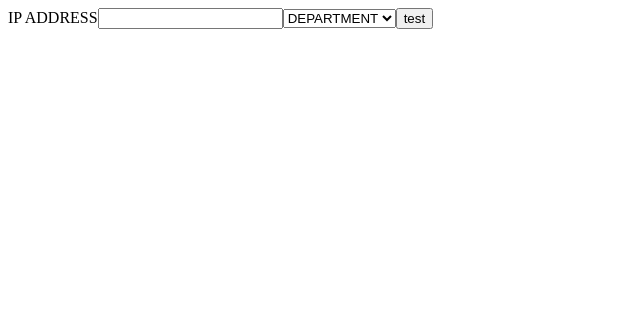
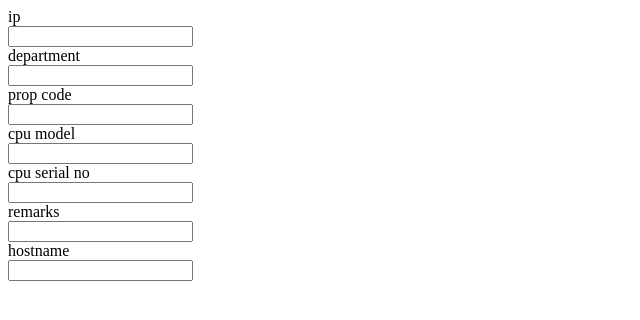
Before and after one commit to AALAdrian/uerm-system, a React (Vite) app in the folder system/: page / in a window 1280 px wide. Shown: the top 320 px of the page, without its empty margins (0-640 px from the left). Built offline with nearby package versions, Linux system fonts and the light colour scheme.

Commit message:
second commit

```diff
--- a/system/src/App.css
+++ b/system/src/App.css
@@ -0,0 +1,3 @@
+.app-container input{
+    display: block;
+}
--- a/system/src/App.jsx
+++ b/system/src/App.jsx
@@ -2,11 +2,28 @@ import React from 'react'
 import {BrowserRouter} from 'react-router-dom'
 import { useState } from 'react';
 import axios from 'axios';
+import './App.css'
 
 function App() {
 
   const [ipAddress, setIpAddress] = useState('');
+  const [ip, setIp] = useState();
+  const [department, setDepartment] = useState();
+  const [propCode, setPropCode] = useState();
+  const [cpuModel, setCpuModel] = useState();
+  const [serialNum, setSerialNum] = useState();
+  const [remarks, setRemarks] = useState()
+  const [hostname, setHostname] = useState()
+
+
+
+
+
+
+
+
   function handleTestButton(){
+    console.log('you are clicking the button')
     axios.get('/api/encode').
     then(res => {
       console.log(res)
@@ -19,6 +36,34 @@ function App() {
   return (
     <div className='app-container'>
 
+      <label>ip</label>
+      <input></input>
+
+      <label>department</label>
+      <input></input>
+
+      <label>prop code</label>
+      <input></input>
+
+      <label>cpu model</label>
+      <input></input>
+
+      <label>cpu serial no</label>
+      <input></input>
+
+      <label>remarks</label>
+      <input></input>
+
+      <label>hostname</label>
+      <input></input>
+
+    </div>
+  )
+}
+
+export default App
+
+{/*
       <label for='ip-address'>IP ADDRESS</label>
       <input id='ip-address'></input>
 
@@ -29,10 +74,5 @@ function App() {
         <option value="">sample3</option>
       </select>
 
-      <button onClick={() => handleTestButton}>test</button>
 
-    </div>
-  )
-}
-
-export default App
+  */}
```
Also changed, not shown: 2 other files (tests, documents, lock files or other folders).
